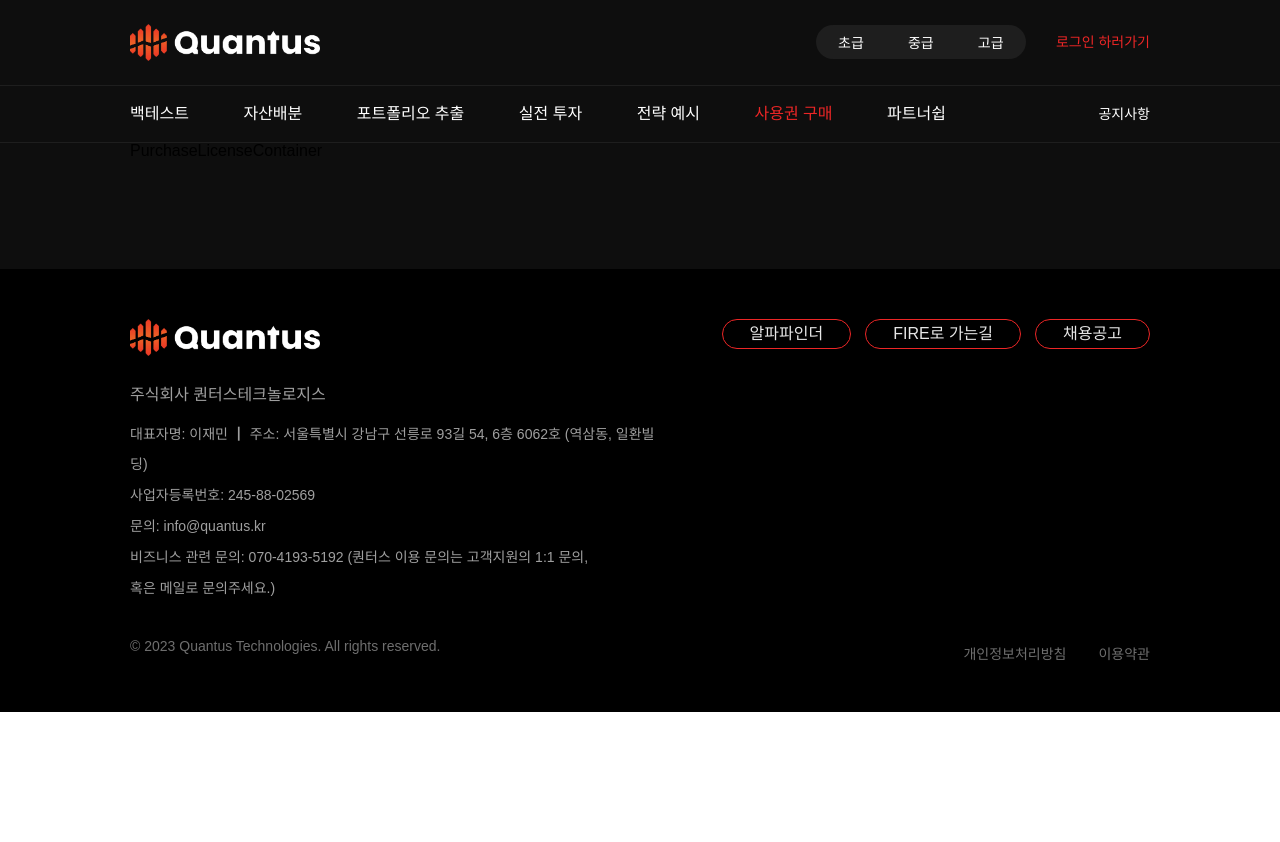
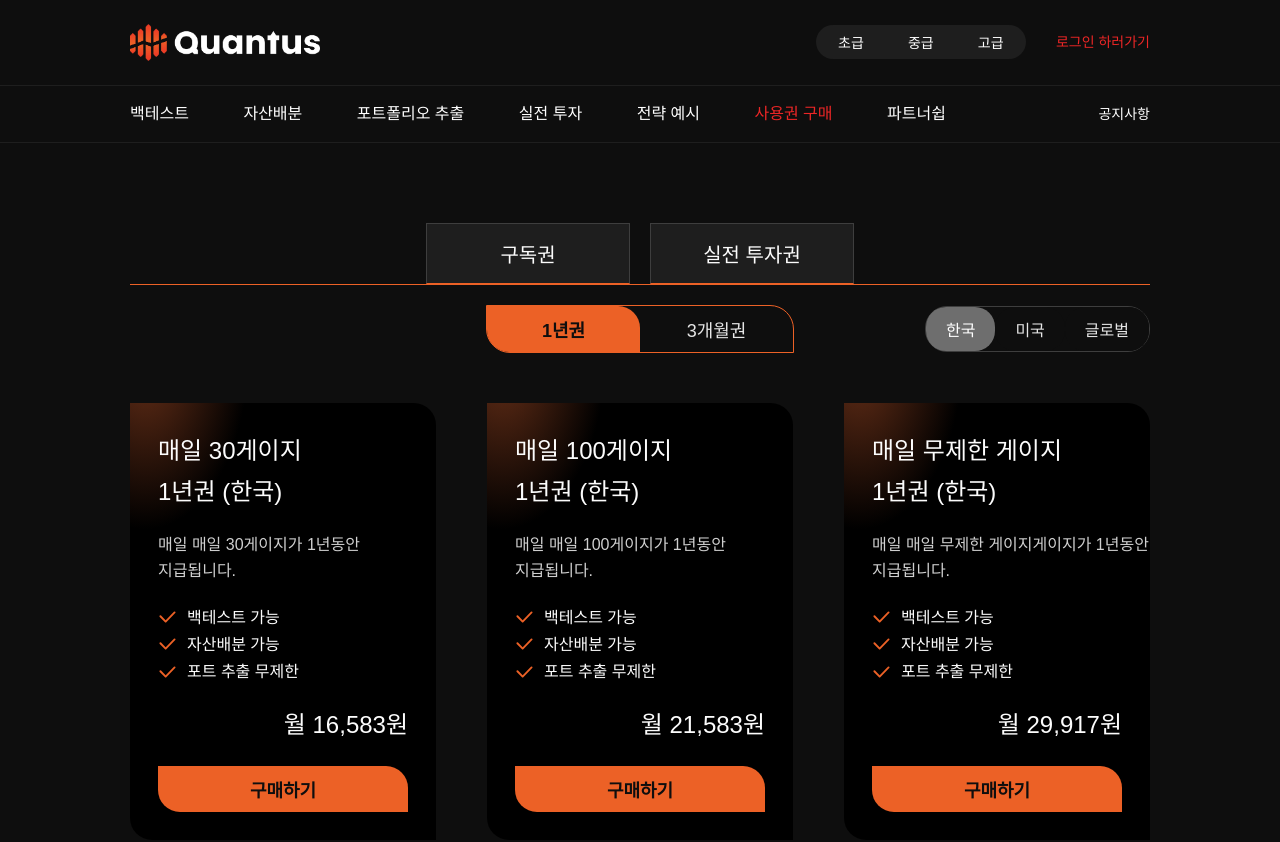
Before and after one commit to backseoungjae/quantus-clone-coding, a React (Create React App) app: page /products in a window 1280 px wide. Shown: the top 842 px of the page. Before the commit the page ends 800 px from the top, so only its background shows below. Built offline with nearby package versions, Linux system fonts and the light colour scheme.

Commit message:
사용권 구매 기본 레이아웃 완료

```diff
--- /dev/null
+++ b/src/components/Product/Product.jsx
@@ -0,0 +1,190 @@
+import React, { useCallback, useState } from "react";
+import classNames from "classnames/bind";
+import styles from "./Product.module.scss";
+import { Link } from "react-router-dom";
+
+const cx = classNames.bind(styles);
+
+const SEASON_TICKET_LIST = [
+  { id: 1, name: "1년권" },
+  { id: 2, name: "3개월권" },
+];
+
+const FOREIGN_COUNTRY_LIST = [
+  {
+    id: 1,
+    name: "한국",
+  },
+  {
+    id: 2,
+    name: "미국",
+  },
+  {
+    id: 3,
+    name: "글로벌",
+  },
+];
+
+export default function Product() {
+  const [seasonTicket, setSeasonTicket] = useState("1년권");
+  const [foreignCountry, setForeignCountry] = useState("한국");
+
+  const ITEMS = [
+    {
+      id: 1,
+      name: "매일 30게이지",
+      text: `매일 매일 30게이지가 ${seasonTicket.slice(
+        0,
+        -1
+      )}동안\n지급됩니다.`,
+      list: [
+        {
+          id: 1,
+          name: "백테스트 가능",
+        },
+        {
+          id: 2,
+          name: "자산배분 가능",
+        },
+        {
+          id: 3,
+          name: "포트 추출 무제한",
+        },
+      ],
+      price: "월 16,583원",
+      globalPrice: "월 24,917원",
+    },
+    {
+      id: 2,
+      name: "매일 100게이지",
+      text: `매일 매일 100게이지가 ${seasonTicket.slice(
+        0,
+        -1
+      )}동안\n지급됩니다.`,
+      list: [
+        {
+          id: 1,
+          name: "백테스트 가능",
+        },
+        {
+          id: 2,
+          name: "자산배분 가능",
+        },
+        {
+          id: 3,
+          name: "포트 추출 무제한",
+        },
+      ],
+      price: "월 21,583원",
+      globalPrice: "월 31,583원",
+    },
+    {
+      id: 3,
+      name: "매일 무제한 게이지",
+      text: `매일 매일 무제한 게이지게이지가 ${seasonTicket.slice(
+        0,
+        -1
+      )}동안\n지급됩니다.`,
+      list: [
+        {
+          id: 1,
+          name: "백테스트 가능",
+        },
+        {
+          id: 2,
+          name: "자산배분 가능",
+        },
+        {
+          id: 3,
+          name: "포트 추출 무제한",
+        },
+      ],
+      price: "월 29,917원",
+      globalPrice: "월 41,583원",
+    },
+  ];
+
+  const handleSeasonTicket = useCallback((season) => {
+    setSeasonTicket(season);
+  }, []);
+
+  const handleForeignCountry = useCallback((foreign) => {
+    setForeignCountry(foreign);
+  }, []);
+
+  return (
+    <div className={cx("container")}>
+      <div className={cx("button_inner")}>
+        <div className={cx("button_box")}>
+          {SEASON_TICKET_LIST.map((ticket) => (
+            <button
+              key={ticket.id}
+              onClick={() => handleSeasonTicket(ticket.name)}
+              className={cx(
+                seasonTicket === ticket.name ? "active_button" : "button"
+              )}
+            >
+              {ticket.name}
+            </button>
+          ))}
+        </div>
+        <div className={cx("foreign_button_box")}>
+          {FOREIGN_COUNTRY_LIST.map((foreign) => (
+            <button
+              onClick={() => handleForeignCountry(foreign.name)}
+              className={cx(
+                foreign.name === foreignCountry
+                  ? "active_foreign_button"
+                  : "foreign_button"
+              )}
+              key={foreign.id}
+            >
+              {foreign.name}
+            </button>
+          ))}
+        </div>
+      </div>
+      <div className={cx("item_inner")}>
+        {ITEMS.map((item) => (
+          <div key={item.id} className={cx("item_box")}>
+            <p className={cx("title")}>
+              {item.name}
+              <br />
+              {seasonTicket} ({foreignCountry})
+            </p>
+            <pre className={cx("text")}>{item.text}</pre>
+            {item.list.map((list) => (
+              <p key={list.id} className={cx("list_text")}>
+                <img
+                  className={cx("img")}
+                  src="/images/list_check.svg"
+                  alt="리스트 체크 이미지"
+                />
+                {list.name}
+              </p>
+            ))}
+            <div className={cx("price_box")}>
+              <p className={cx("title")}>
+                {foreignCountry === "글로벌" ? item.globalPrice : item.price}
+              </p>
+            </div>
+            <button className={cx("purchase_button")}>구매하기</button>
+          </div>
+        ))}
+      </div>
+      <div className={cx("refund_box")}>
+        <p className={cx("refund")}>
+          환불 정책은{" "}
+          <Link
+            target="_blank"
+            className={cx("refund_b")}
+            to="https://www.quantus.kr/service"
+          >
+            이용약관
+          </Link>{" "}
+          '제 20조 (환불규정)'의 내용을 따릅니다.
+        </p>
+      </div>
+    </div>
+  );
+}
--- /dev/null
+++ b/src/components/Product/Product.module.scss
@@ -0,0 +1,161 @@
+.container {
+  padding: 20px 0;
+  box-sizing: border-box;
+}
+
+.button_inner {
+  position: relative;
+  display: flex;
+  align-items: center;
+  justify-content: center;
+  margin-bottom: 50px;
+}
+
+.button_box {
+  width: 30%;
+  display: flex;
+  align-items: center;
+  justify-content: center;
+  border: 1px solid rgb(236, 97, 38);
+  border-radius: 0px 24px;
+}
+
+.button,
+.active_button {
+  cursor: pointer;
+  outline: none;
+  border: 0;
+  width: 50%;
+  padding: 10px 26px;
+  box-sizing: border-box;
+  border-radius: 0px 22px;
+  background: transparent;
+  color: rgb(230, 230, 230);
+  font-size: 18px;
+  font-weight: 300;
+}
+
+.active_button {
+  background: rgb(236, 97, 38);
+  color: rgb(14, 14, 14);
+  font-size: 18px;
+  font-weight: 700;
+}
+
+.foreign_button_box {
+  position: absolute;
+  right: 0;
+  display: flex;
+  align-items: center;
+  border: 1px solid rgb(62, 62, 62);
+  border-radius: 22px;
+}
+
+.foreign_button,
+.active_foreign_button {
+  cursor: pointer;
+  padding: 10px 20px;
+  box-sizing: border-box;
+  color: rgb(230, 230, 230);
+  font-size: 16px;
+  font-weight: 300;
+  background-color: rgb(14, 14, 14);
+  border: 0;
+  border-radius: 20px;
+}
+
+.active_foreign_button {
+  color: rgb(255, 255, 255);
+  font-weight: 500;
+  background: rgb(110, 110, 110);
+}
+
+// 하단 아이템 부분
+
+.item_inner {
+  display: flex;
+  align-items: center;
+  justify-content: space-between;
+}
+
+.item_box {
+  width: 30%;
+  padding: 28px;
+  box-sizing: border-box;
+  background: radial-gradient(
+    at 5% -10%,
+    rgba(236, 97, 38, 0.4),
+    rgb(0, 0, 0),
+    rgb(0, 0, 0),
+    rgb(0, 0, 0),
+    rgb(0, 0, 0)
+  );
+  border-radius: 0px 22px;
+}
+
+.title {
+  font-size: 24px;
+  font-weight: 500;
+  color: rgb(252, 252, 252);
+  line-height: 1.7;
+  margin-bottom: 20px;
+  &:last-child {
+    text-align: right;
+  }
+}
+
+.text {
+  font-size: 16px;
+  color: rgb(207, 207, 207);
+  line-height: 1.6;
+  margin-bottom: 20px;
+}
+
+.list_text {
+  font-size: 16px;
+  color: rgb(252, 252, 252);
+  line-height: 1.7;
+  display: flex;
+  align-items: center;
+}
+
+.img {
+  margin-right: 10px;
+}
+
+.price_box {
+  margin: 20px 0;
+}
+
+.purchase_button {
+  cursor: pointer;
+  border: 0;
+  width: 100%;
+  padding: 10px 0;
+  box-sizing: border-box;
+  font-weight: 500;
+  border-radius: 0px 22px;
+  background-color: rgb(236, 97, 38);
+  color: rgb(14, 14, 14);
+  font-size: 18px;
+  font-weight: 700;
+}
+
+.refund_box {
+  margin-top: 80px;
+  display: flex;
+  align-items: center;
+  justify-content: center;
+}
+
+.refund,
+.refund_b {
+  font-weight: 400;
+  line-height: 1.5;
+  font-size: 14px;
+  color: rgb(159, 159, 159);
+}
+
+.refund_b {
+  text-decoration: underline;
+}
--- /dev/null
+++ b/src/components/Product/index.js
@@ -0,0 +1 @@
+export { default } from "./Product";
--- a/src/components/PurchaseLicense/PurchaseLicense.jsx
+++ b/src/components/PurchaseLicense/PurchaseLicense.jsx
@@ -4,6 +4,25 @@ import styles from "./PurchaseLicense.module.scss";
 
 const cx = classNames.bind(styles);
 
-export default function PurchaseLicense() {
-  return <div>PurchaseLicense</div>;
+export default function PurchaseLicense({
+  TAB_BUTTONS,
+  currentItem,
+  changeItem,
+}) {
+  return (
+    <div className={cx("container")}>
+      <div className={cx("button_box")}>
+        {TAB_BUTTONS.map((el, i) => (
+          <button
+            onClick={() => changeItem(i)}
+            className={cx("button", "active_button")}
+            key={el.id}
+          >
+            {el.name}
+          </button>
+        ))}
+      </div>
+      <div>{currentItem.content}</div>
+    </div>
+  );
 }
--- a/src/components/PurchaseLicense/PurchaseLicense.module.scss
+++ b/src/components/PurchaseLicense/PurchaseLicense.module.scss
@@ -0,0 +1,38 @@
+.container {
+  margin-top: 80px;
+}
+
+.button_box {
+  width: 100%;
+  display: flex;
+  align-items: center;
+  justify-content: center;
+  border-bottom: 1px solid rgb(236, 97, 38);
+}
+
+.button,
+.active_button {
+  cursor: pointer;
+  outline: none;
+  width: 20%;
+  color: rgb(252, 252, 252);
+  font-size: 20px;
+  font-weight: 300;
+  padding: 15px 20px;
+  box-sizing: border-box;
+  background-color: rgb(30, 30, 30);
+  border-width: 1px;
+  border-style: solid;
+  border-color: rgb(62, 62, 62) rgb(62, 62, 62) rgb(236, 97, 38);
+  margin-right: 20px;
+  &:last-child {
+    margin-right: 0;
+  }
+}
+
+.active_button {
+  //   background-color: rgb(14, 14, 14);
+  //   border-top: 1px solid rgb(236, 97, 38);
+  //   border-right: 1px solid rgb(236, 97, 38);
+  //   border-left: 1px solid rgb(236, 97, 38);
+}
--- a/src/containers/PurchaseLicenseContainer/PurchaseLicenseContainer.jsx
+++ b/src/containers/PurchaseLicenseContainer/PurchaseLicenseContainer.jsx
@@ -1,5 +1,34 @@
 import React from "react";
+import PurchaseLicense from "components/PurchaseLicense";
+import { useTab } from "hooks/useTab";
+import Product from "components/Product";
+
+const TAB_BUTTONS = [
+  {
+    id: "subscription",
+    name: "구독권",
+    content: <Product />,
+  },
+  {
+    id: "investment",
+    name: "실전 투자권",
+    content: <Product />,
+  },
+  // {
+  //   id: "package",
+  //   name: "패키지",
+  //   content: <Product />,
+  // },
+];
 
 export default function PurchaseLicenseContainer() {
-  return <div>PurchaseLicenseContainer</div>;
+  const { currentItem, changeItem } = useTab(0, TAB_BUTTONS);
+
+  return (
+    <PurchaseLicense
+      TAB_BUTTONS={TAB_BUTTONS}
+      currentItem={currentItem}
+      changeItem={changeItem}
+    />
+  );
 }
--- /dev/null
+++ b/src/hooks/useTab.js
@@ -0,0 +1,10 @@
+import React, { useState } from "react";
+
+export const useTab = (initialTab, allTabs) => {
+  const [currentIndex, setCurrentIndex] = useState(initialTab);
+
+  return {
+    currentItem: allTabs[currentIndex],
+    changeItem: setCurrentIndex,
+  };
+};
```
Also changed, not shown: public/images/list_check.svg (added), public/images/loading copy.gif (deleted).
